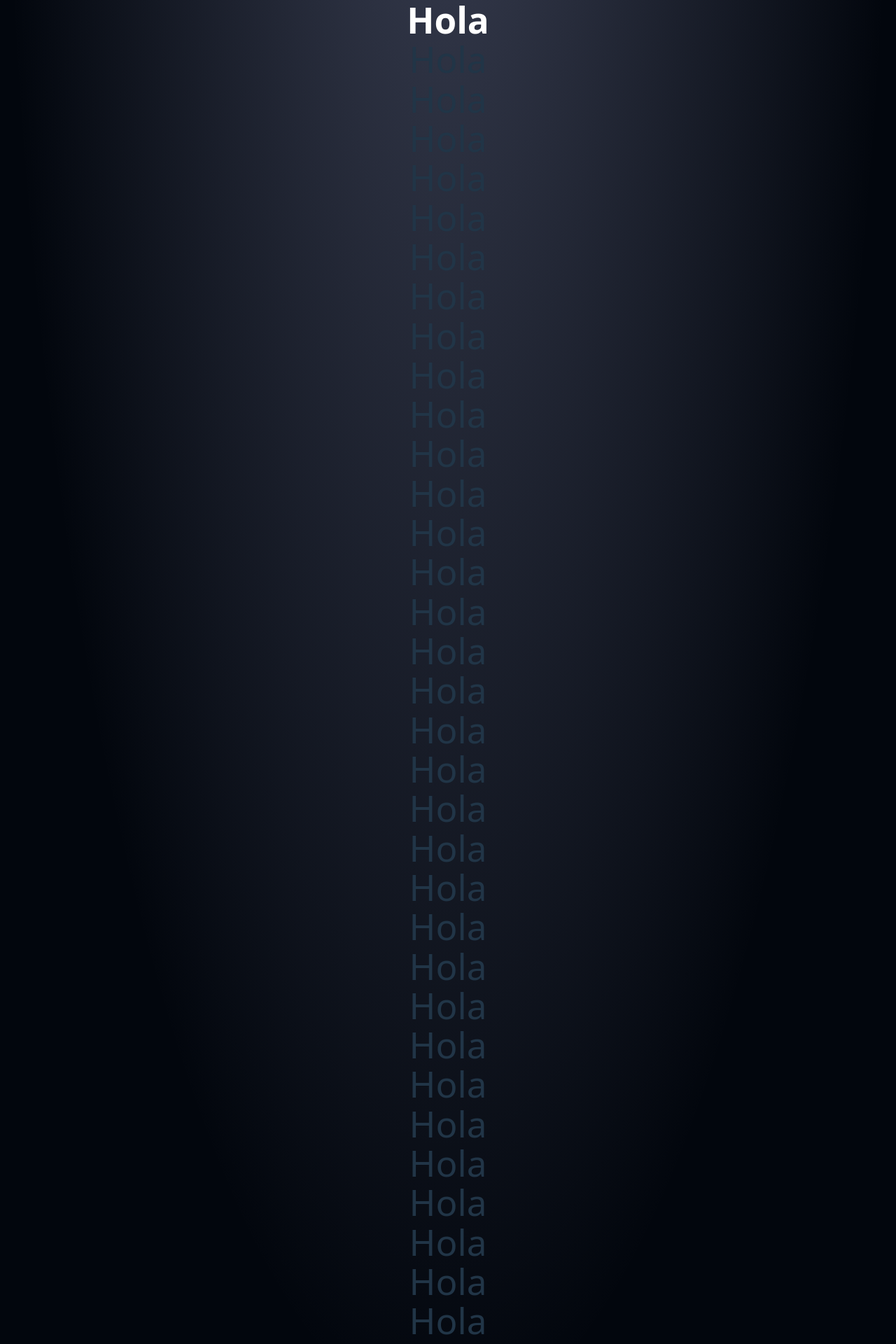
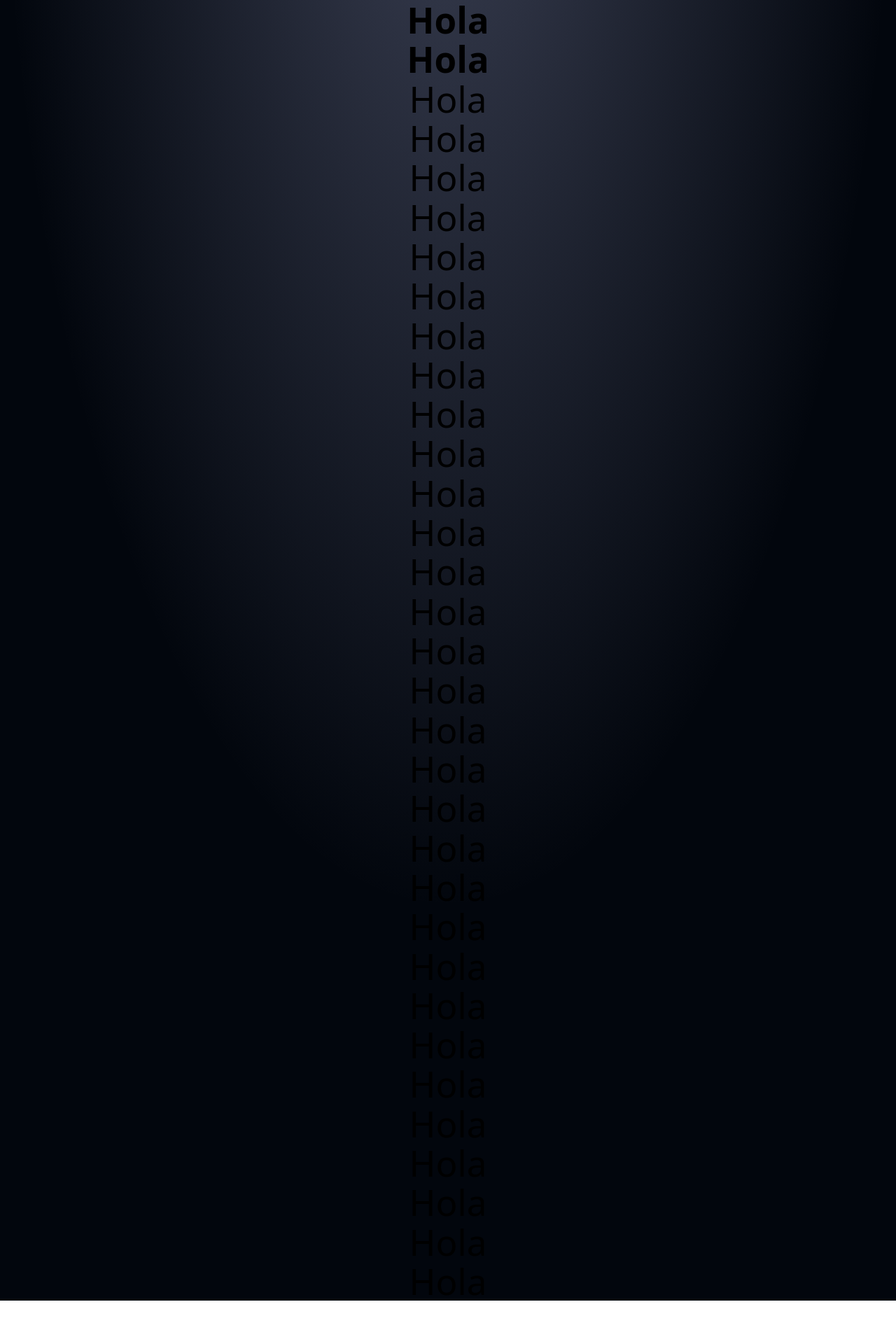
Before and after one commit to jegomezV/web-page-work, a React (Vite) app in the folder my-react-app/: page / in a window 1280 px wide. Shown: the top 1920 px of the page at 70% size. After the commit the page ends 1858 px from the top, so only its background shows below. Built offline with nearby package versions, Linux system fonts and the light colour scheme.

Commit message:
bg-white finished

```diff
--- a/my-react-app/src/App.css
+++ b/my-react-app/src/App.css
@@ -6,7 +6,5 @@ body {
   margin: 0;
   padding: 0;
   font-family: system-ui, -apple-system, BlinkMacSystemFont, 'Segoe UI', Roboto, Oxygen, Ubuntu, Cantarell, 'Open Sans', 'Helvetica Neue', sans-serif;
-  height: 100vh;
-  width: 100vw;
-
+  overflow-x: hidden;
 }
--- a/my-react-app/src/App.tsx
+++ b/my-react-app/src/App.tsx
@@ -3,59 +3,40 @@ import './App.css'
 function App() {
 
   return (
-    <div className='min-h-screen flex flex-col justify-center items-center '>
-      <h1 className='text-white font-bold'>Hola</h1>
-      <h1>Hola</h1>
-      <h1>Hola</h1>
-      <h1>Hola</h1>
-      <h1>Hola</h1>
-      <h1>Hola</h1>
-      <h1>Hola</h1>
-      <h1>Hola</h1>
-      <h1>Hola</h1>
-      <h1>Hola</h1>
-      <h1>Hola</h1>
-      <h1>Hola</h1>
-      <h1>Hola</h1>
-      <h1>Hola</h1>
-      <h1>Hola</h1>
-      <h1>Hola</h1>
-      <h1>Hola</h1>
-      <h1>Hola</h1>
-      <h1>Hola</h1>
-      <h1>Hola</h1>
-      <h1>Hola</h1>
-      <h1>Hola</h1>
-      <h1>Hola</h1>
-      <h1>Hola</h1>
-      <h1>Hola</h1>
-      <h1>Hola</h1>
-      <h1>Hola</h1>
-      <h1>Hola</h1>
-      <h1>Hola</h1>
-      <h1>Hola</h1>
-      <h1>Hola</h1>
-      <h1>Hola</h1>
-      <h1>Hola</h1>
-      <h1>Hola</h1>
-      <h1>Hola</h1>
-      <h1>Hola</h1>
-      <h1>Hola</h1>
-      <h1>Hola</h1>
-      <h1>Hola</h1>
-      <h1>Hola</h1>
-      <h1>Hola</h1>
-      <h1>Hola</h1>
-      <h1>Hola</h1>
-      <h1>Hola</h1>
-      <h1>Hola</h1>
-      <h1>Hola</h1>
-      <h1>Hola</h1>
-      <h1>Hola</h1>
-      <h1>Hola</h1>
-      <h1>Hola</h1>
-      <h1>Hola</h1>
-      <h1>Hola</h1>
+    <div className='min-h-screen flex flex-col justify-center items-center'>
+      <h1 className='text-black font-bold'>Hola</h1>
+      <h1 className='text-black font-bold'>Hola</h1>
+      <h1 className='text-black'>Hola</h1>
+      <h1 className='text-black'>Hola</h1>
+      <h1 className='text-black'>Hola</h1>
+      <h1 className='text-black'>Hola</h1>
+      <h1 className='text-black'>Hola</h1>
+      <h1 className='text-black'>Hola</h1>
+      <h1 className='text-black'>Hola</h1>
+      <h1 className='text-black'>Hola</h1>
+      <h1 className='text-black'>Hola</h1>
+      <h1 className='text-black'>Hola</h1>
+      <h1 className='text-black'>Hola</h1>
+      <h1 className='text-black'>Hola</h1>
+      <h1 className='text-black'>Hola</h1>
+      <h1 className='text-black'>Hola</h1>
+      <h1 className='text-black'>Hola</h1>
+      <h1 className='text-black'>Hola</h1>
+      <h1 className='text-black'>Hola</h1>
+      <h1 className='text-black'>Hola</h1>
+      <h1 className='text-black'>Hola</h1>
+      <h1 className='text-black'>Hola</h1>
+      <h1 className='text-black'>Hola</h1>
+      <h1 className='text-black'>Hola</h1>
+      <h1 className='text-black'>Hola</h1>
+      <h1 className='text-black'>Hola</h1>
+      <h1 className='text-black'>Hola</h1>
+      <h1 className='text-black'>Hola</h1>
+      <h1 className='text-black'>Hola</h1>
+      <h1 className='text-black'>Hola</h1>
+      <h1 className='text-black'>Hola</h1>
+      <h1 className='text-black'>Hola</h1>
+      <h1 className='text-black'>Hola</h1>
     </div>
   )
 }
--- a/my-react-app/src/main.tsx
+++ b/my-react-app/src/main.tsx
@@ -5,8 +5,12 @@ import './index.css'
 
 ReactDOM.createRoot(document.getElementById('root')!).render(
   <React.StrictMode>
-    <div className="absolute overflow-x-hidden top-0 z-[-2] w-screen bg-color-bg1 bg-[radial-gradient(ellipse_50%_90%_at_50%_-20%,rgba(193,201,250,0.3),rgba(255,255,255,0))]">
+   <div className="absolute overflow-x-hidden top-0 z-[-2] w-screen bg-color-bg1 bg-[radial-gradient(ellipse_50%_90%_at_50%_-20%,rgba(193,201,250,0.3),rgba(255,255,255,0))]">
       <App />
     </div>
+    {/* <div className="relative bg-slate-200 -z-10 h-full w-screen border-2 border-white">
+      <div className="fixed -z-10 h-full w-screen bg-[radial-gradient(#9d9d9d_1px,transparent_1px)] [background-size:16px_16px] [mask-image:radial-gradient(ellipse_50%_50%_at_50%_50%,#000_70%,transparent_100%)]"></div>
+      <App />
+    </div> */}
   </React.StrictMode>,
 )
```
